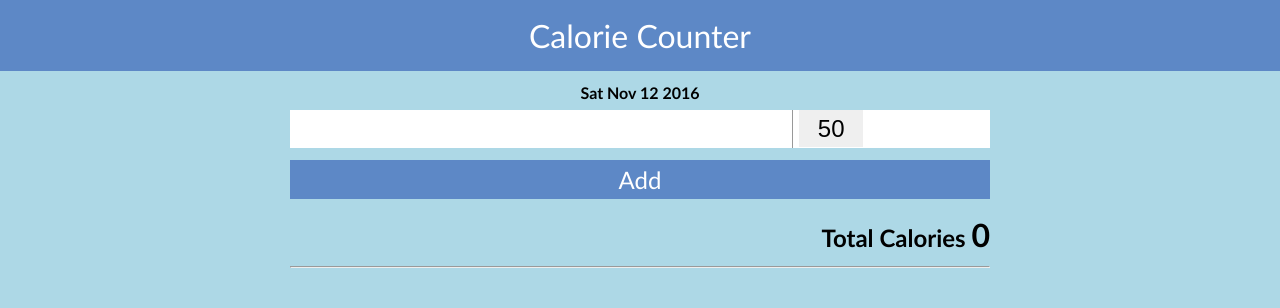
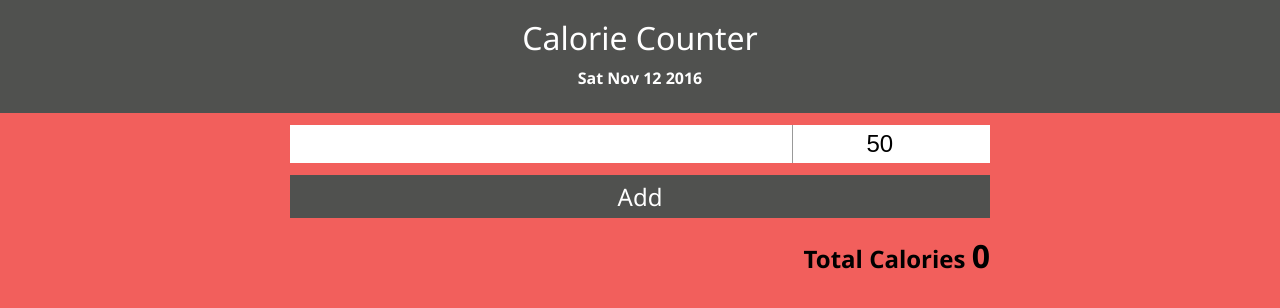
Before and after one commit to jasonzissman/calories, a website: page app/index.html in a window 1280 px wide. Drawn offline with Linux system fonts and the light colour scheme.

Commit message:
applying different theme

```diff
--- a/app/index.html
+++ b/app/index.html
@@ -9,12 +9,10 @@
     <body>
         <div class="main-container">
             <div class="header">
-                Calorie Counter
+                Calorie Counter <br/>
+                <div id="date-box" class="date-box"></div>
             </div>
             <div class="content">
-                <div id="date-box" class="date-box">
-
-                </div>
                 <div class="top-row">
                     <div class="input-box">
                         <div class="text-box-holder">
@@ -60,7 +58,6 @@
                             0
                         </span>
                     </div>
-                    <hr />
                     <div class="calories-list-container">
                         <table cellspacing="0" id="calories-list" class="calories-list">
                         </table>
--- a/app/styles.css
+++ b/app/styles.css
@@ -1,6 +1,6 @@
 body {
-    background-color: lightblue;
-    font-family: 'Gill Sans', 'Gill Sans MT', Calibri, 'Trebuchet MS', sans-serif;
+    background-color: #f25f5c;
+    font-family: 'Segoe UI', Tahoma, Geneva, Verdana, sans-serif;
     font-size: x-large;
     margin: 0;
     padding-bottom: 1.5em;
@@ -9,11 +9,11 @@ body {
     text-align: center;
     font-size: medium;
     font-weight: bold;
-    margin-bottom: .5em;
+    margin: .5em;
 }
 .header {
     text-align: center;
-    background-color: #5d88c6;
+    background-color: #50514F;
     color: white;
     font-size: xx-large;
     padding: 0.5em;
@@ -37,7 +37,7 @@ body {
     text-align: right;
 }
 .add-button {
-    background-color: #5d88c6;
+    background-color: #50514F;
     color: white;
     text-align: center;
     padding: 5px;
@@ -65,6 +65,8 @@ body {
     text-align: center;
     font-size: x-large;
     padding: 5px;
+    background-color: #ffffff;
+    width: 23%;
 }
 .calories-list-container {
     width: 100%;
```
